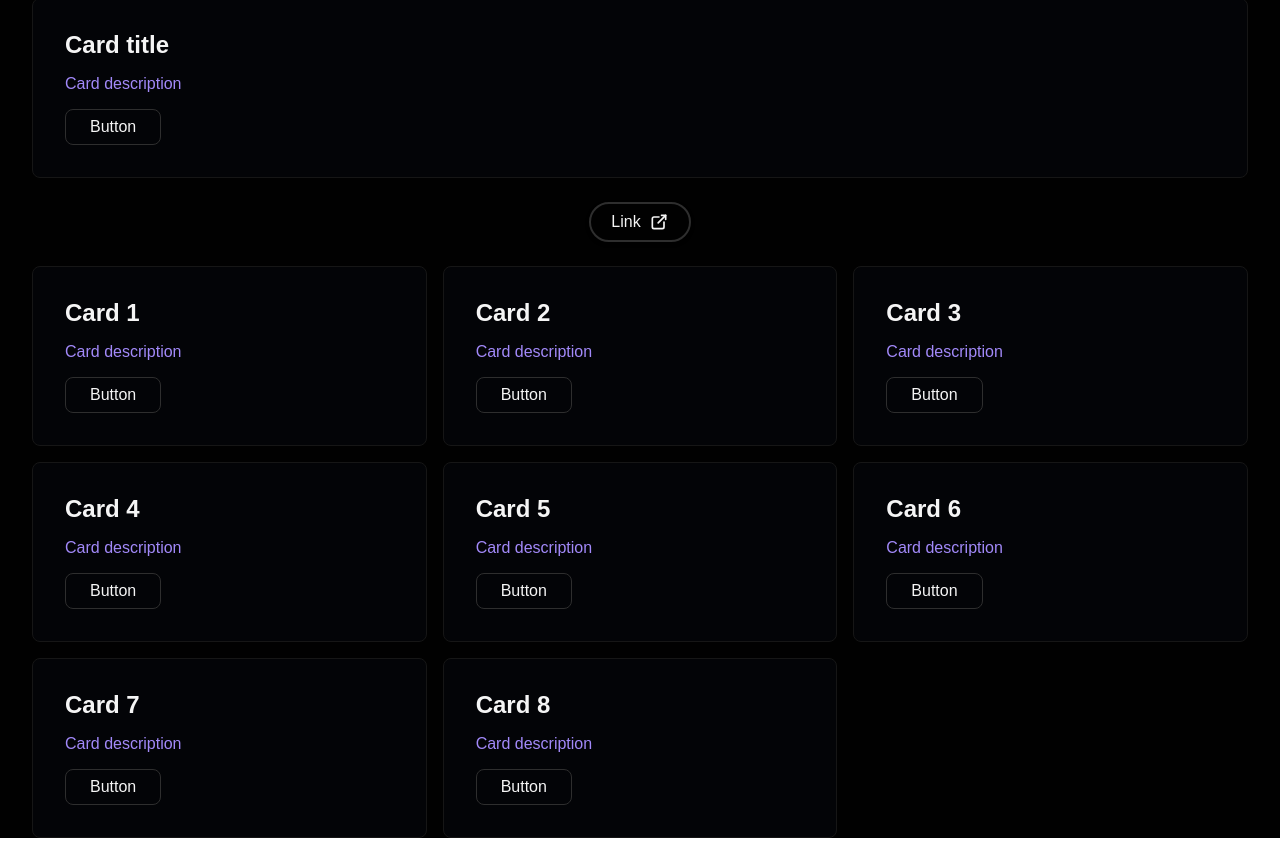
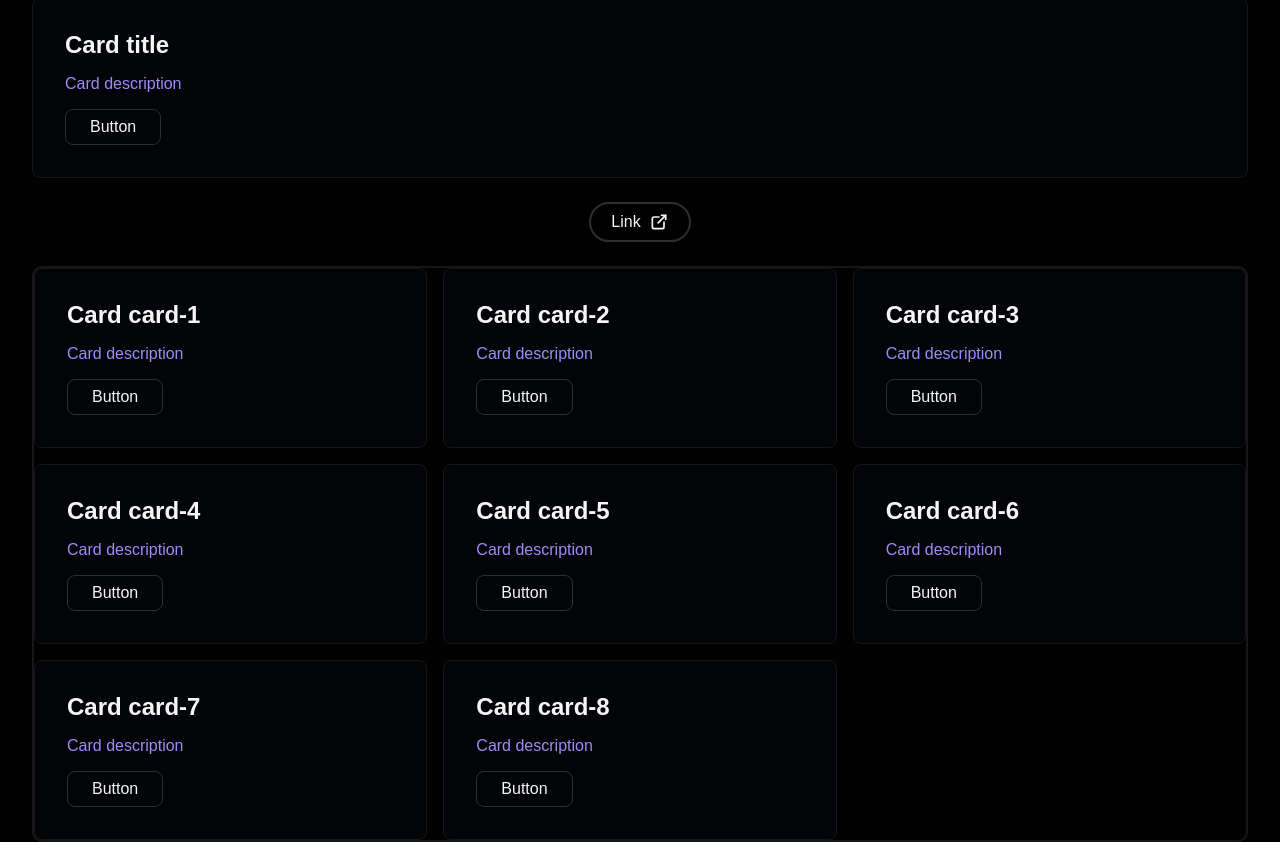
Before and after one commit to froma-dev/dashie, a React (Vite) app: page / in a window 1280 px wide. Shown: the part 939-1781 px from the top of the page. Built offline with nearby package versions, Linux system fonts and the light colour scheme.

Commit message:
add draggable cards, drag n drop feature

```diff
--- a/src/App.tsx
+++ b/src/App.tsx
@@ -1,21 +1,21 @@
 import "./App.css";
 import Card from "./components/Card/Card";
-import DraggableCard from "./components/Card/DraggableCard";
 import Link from "./components/Link/Link";
-import Grid from "./components/Grid/Grid";
+import DraggableGrid from "./components/Grid/DraggableGrid";
+import { type DraggableCardProps } from "./components/Card/DraggableCard";
 import Header from "./components/Header/Header";
 import Hero from "./components/Hero/Hero";
 
 const cards = [
-  { id: 1, title: "Card", description: "Card description" },
-  { id: 2, title: "Card", description: "Card description" },
-  { id: 3, title: "Card", description: "Card description" },
-  { id: 4, title: "Card", description: "Card description" },
-  { id: 5, title: "Card", description: "Card description" },
-  { id: 6, title: "Card", description: "Card description" },
-  { id: 7, title: "Card", description: "Card description" },
-  { id: 8, title: "Card", description: "Card description" },
-];
+  { id: "card-1", title: "Card", description: "Card description" },
+  { id: "card-2", title: "Card", description: "Card description" },
+  { id: "card-3", title: "Card", description: "Card description" },
+  { id: "card-4", title: "Card", description: "Card description" },
+  { id: "card-5", title: "Card", description: "Card description" },
+  { id: "card-6", title: "Card", description: "Card description" },
+  { id: "card-7", title: "Card", description: "Card description" },
+  { id: "card-8", title: "Card", description: "Card description" },
+] as DraggableCardProps[];
 
 function App() {
   return (
@@ -26,17 +26,9 @@ function App() {
         description="Hero description paragraph"
         image="/hero-bg.webp"
       />
-      <Card title="Card title" description="Card description" />
+      <Card id={1} title="Card title" description="Card description" />
       <Link href="https://github.com/">Link</Link>
-      <Grid auto>
-        {cards.map((card) => (
-          <DraggableCard
-            key={card.id}
-            title={`${card.title} ${card.id}`}
-            description={`${card.description}`}
-          />
-        ))}
-      </Grid>
+      <DraggableGrid data={cards} auto />
     </>
   );
 }
--- a/src/components/Card/Card.css
+++ b/src/components/Card/Card.css
@@ -8,29 +8,38 @@
     width: 100%;
     border: 1px solid var(--border-subtle);
     transition: border-color 0.2s ease;
+
+
+    &:hover {
+        border-color: var(--border-default);
+
+        &.dragging {
+            border-color: var(--border-interactive);
+        }
     }
 
-.card:hover {
-    border-color: var(--border-default);
+    &.dragging {
+        border: 1px dashed var(--border-interactive);
     }
 
-.card .card__title {
+    .card__title {
         font-size: 1.5rem;
         font-weight: 600;
         color: var(--text-default);
         margin-bottom: 1rem;
     }
 
-.card .card__description {
+    .card__description {
         font-size: 1rem;
         color: var(--text-subdued);
         margin-bottom: 1rem;
     }
 
-.card .card__footer {
+    .card__footer {
         font-size: 0.875rem;
         color: var(--text-disabled);
         border-top: 1px solid var(--border-subtle);
         padding-top: 1rem;
         width: 100%;
     }
+}
--- a/src/components/Card/Card.tsx
+++ b/src/components/Card/Card.tsx
@@ -2,9 +2,11 @@ import Button from "../Button/Button";
 import "./Card.css";
 
 interface CardProps {
+  id: string;
   title: string;
   description: string;
   draggable?: boolean;
+  isDragging?: boolean;
   drag?: (event: React.DragEvent) => void;
   dragEnd?: (event: React.DragEvent) => void;
   dragOver?: (event: React.DragEvent) => void;
@@ -25,10 +27,13 @@ const Card = ({
   dragLeave,
   dragStart,
   drop,
+  isDragging = false,
 }: CardProps) => {
+  const cardClassName = `card ${isDragging ? "dragging" : ""}`;
+
   return (
     <article
-      className="card"
+      className={cardClassName}
       draggable={draggable}
       onDrag={drag}
       onDragEnd={dragEnd}
--- a/src/components/Card/DraggableCard.tsx
+++ b/src/components/Card/DraggableCard.tsx
@@ -1,28 +1,48 @@
 import Card, { type CardProps } from "./Card";
+import { useState } from "react";
 
 interface DraggableCardProps extends CardProps {
-  drag: (event: React.DragEvent) => void;
-  dragEnd: (event: React.DragEvent) => void;
-  dragOver: (event: React.DragEvent) => void;
-  dragEnter: (event: React.DragEvent) => void;
-  dragLeave: (event: React.DragEvent) => void;
-  dragStart: (event: React.DragEvent) => void;
-  drop: (event: React.DragEvent) => void;
+  draggable: true;
 }
 
 const DraggableCard = (props: DraggableCardProps) => {
+  const [isDragging, setIsDragging] = useState(false);
+  const { dragEnd, drop } = props;
+  const { id } = props;
+
   const handleDrag = (event: React.DragEvent) => {};
-  const handleDragEnd = (event: React.DragEvent) => {};
+  const handleDragEnd = (event: React.DragEvent) => {
+    console.log("draggable card handleDragEnd");
+    setIsDragging(false);
+  };
   const handleDragOver = (event: React.DragEvent) => {};
-  const handleDragEnter = (event: React.DragEvent) => {};
-  const handleDragLeave = (event: React.DragEvent) => {};
-  const handleDragStart = (event: React.DragEvent) => {};
-  const handleDrop = (event: React.DragEvent) => {};
+  const handleDragEnter = (event: React.DragEvent) => {
+    console.log("draggable card handleDragEnter");
+    setIsDragging(true);
+  };
+  const handleDragLeave = (event: React.DragEvent) => {
+    console.log("draggable card handleDragLeave");
+    if (!event.currentTarget.contains(event.relatedTarget as Node)) {
+      setIsDragging(false);
+    }
+  };
+  const handleDragStart = (event: React.DragEvent) => {
+    console.log("draggable card handleDragStart");
+    event.dataTransfer.setData("text/plain", id.toString());
+    setIsDragging(true);
+  };
+  const handleDrop = (event: React.DragEvent) => {
+    setIsDragging(false);
+    if (drop) {
+      drop(event);
+    }
+  };
 
   return (
     <Card
       {...props}
       draggable={true}
+      isDragging={isDragging}
       drag={handleDrag}
       dragEnd={handleDragEnd}
       dragOver={handleDragOver}
@@ -35,3 +55,4 @@ const DraggableCard = (props: DraggableCardProps) => {
 };
 
 export default DraggableCard;
+export type { DraggableCardProps };
--- /dev/null
+++ b/src/components/Grid/DraggableGrid.css
@@ -0,0 +1,7 @@
+.grid {
+    border: 2px solid var(--border-subtle);
+
+    &.dragging {
+        /* border: 2px dashed var(--border-emphasized); */
+    }
+}
--- /dev/null
+++ b/src/components/Grid/DraggableGrid.tsx
@@ -0,0 +1,101 @@
+import { useState } from "react";
+import Grid, { type GridProps } from "./Grid";
+import "./DraggableGrid.css";
+import DraggableCard, { type DraggableCardProps } from "../Card/DraggableCard";
+
+interface DraggableGridProps extends Omit<GridProps, "children"> {
+  data: DraggableCardProps[];
+}
+
+const DraggableGrid = ({ data, auto = false }: DraggableGridProps) => {
+  const [dragging, setDragging] = useState(false);
+  const [gridData, setGridData] = useState(data);
+
+  const handleDragStart = (event: React.DragEvent) => {
+    console.log("handleDragStart", event);
+
+    setDragging(true);
+  };
+
+  const handleDragEnd = (event: React.DragEvent) => {
+    console.log("--->>>>handleDragEnd", event);
+    setDragging(false);
+  };
+
+  // Allows drop
+  const handleDragOver = (event: React.DragEvent) => {
+    event.preventDefault();
+  };
+
+  const handleDragEnter = (event: React.DragEvent) => {
+    console.log("---> handleDragEnter", event.target);
+  };
+
+  const handleDragLeave = (event: React.DragEvent) => {
+    console.log("<--- handleDragLeave", event.target);
+  };
+
+  const handleDrop = (
+    event: React.DragEvent,
+    dropTarget: DraggableCardProps
+  ) => {
+    console.log("<---> handleDrop", event.target);
+    console.log("<---> handleDrop", dropTarget);
+    const draggedTargetId = event.dataTransfer.getData("text/plain");
+    const dropTargetIndex = gridData.findIndex(
+      (gridItem) => gridItem.id === dropTarget.id
+    );
+
+    console.log("draggedTargetId", draggedTargetId);
+    console.log("dropTargetIndex", dropTargetIndex);
+
+    if (draggedTargetId) {
+      const draggedTargetData = gridData.find(
+        (gridItem) => gridItem.id === draggedTargetId
+      );
+
+      const newGridData = gridData.filter((gridItem) => {
+        console.log(
+          "gridItem.id",
+          gridItem.id,
+          draggedTargetId,
+          gridItem.id !== draggedTargetId
+        );
+        return gridItem.id !== draggedTargetId;
+      });
+
+      console.log("newGridData", newGridData);
+      console.log("draggedTargetData", draggedTargetData);
+      if (draggedTargetData) {
+        newGridData.splice(dropTargetIndex, 0, draggedTargetData);
+        setGridData(newGridData);
+      }
+    }
+  };
+
+  return (
+    <Grid
+      auto={auto}
+      dragging={dragging}
+      onDragStart={handleDragStart}
+      onDragOver={handleDragOver}
+      onDragEnter={handleDragEnter}
+      onDragLeave={handleDragLeave}
+    >
+      {gridData.map((card) => (
+        <DraggableCard
+          key={card.id}
+          id={card.id}
+          title={`${card.title} ${card.id}`}
+          description={`${card.description}`}
+          draggable
+          dragStart={handleDragStart}
+          dragEnd={handleDragEnd}
+          drop={(event) => handleDrop(event, card)}
+        />
+      ))}
+    </Grid>
+  );
+};
+
+export default DraggableGrid;
--- a/src/components/Grid/Grid.css
+++ b/src/components/Grid/Grid.css
@@ -4,6 +4,7 @@
     gap: 1rem;
     width: 100%;
     position: relative;
+    border-radius: 10px;
 
     &.auto {
         grid-template-columns: repeat(auto-fill, minmax(300px, 1fr));
--- a/src/components/Grid/Grid.tsx
+++ b/src/components/Grid/Grid.tsx
@@ -3,12 +3,44 @@ import "./Grid.css";
 interface GridProps {
   children: React.ReactNode;
   auto?: boolean;
+  onDragStart?: (event: React.DragEvent) => void;
+  onDragEnd?: (event: React.DragEvent) => void;
+  onDragOver?: (event: React.DragEvent) => void;
+  onDrop?: (event: React.DragEvent) => void;
+  onDragEnter?: (event: React.DragEvent) => void;
+  onDragLeave?: (event: React.DragEvent) => void;
+  dragging?: boolean;
 }
 
-const Grid = ({ children, auto = false }: GridProps) => {
-  const gridClassName = `grid ${auto ? "auto" : ""}`;
+const Grid = ({
+  children,
+  auto = false,
+  onDragStart,
+  onDragEnd,
+  onDragOver,
+  onDrop,
+  onDragEnter,
+  onDragLeave,
+  dragging = false,
+}: GridProps) => {
+  const gridClassName = `grid ${auto ? "auto" : ""} ${
+    dragging ? "dragging" : ""
+  }`;
 
-  return <section className={gridClassName}>{children}</section>;
+  return (
+    <section
+      className={gridClassName}
+      onDragStart={onDragStart}
+      onDragEnd={onDragEnd}
+      onDragOver={onDragOver}
+      onDrop={onDrop}
+      onDragEnter={onDragEnter}
+      onDragLeave={onDragLeave}
+    >
+      {children}
+    </section>
+  );
 };
 
 export default Grid;
+export type { GridProps };
```
Lines whose indentation alone changed are shown as unchanged.
